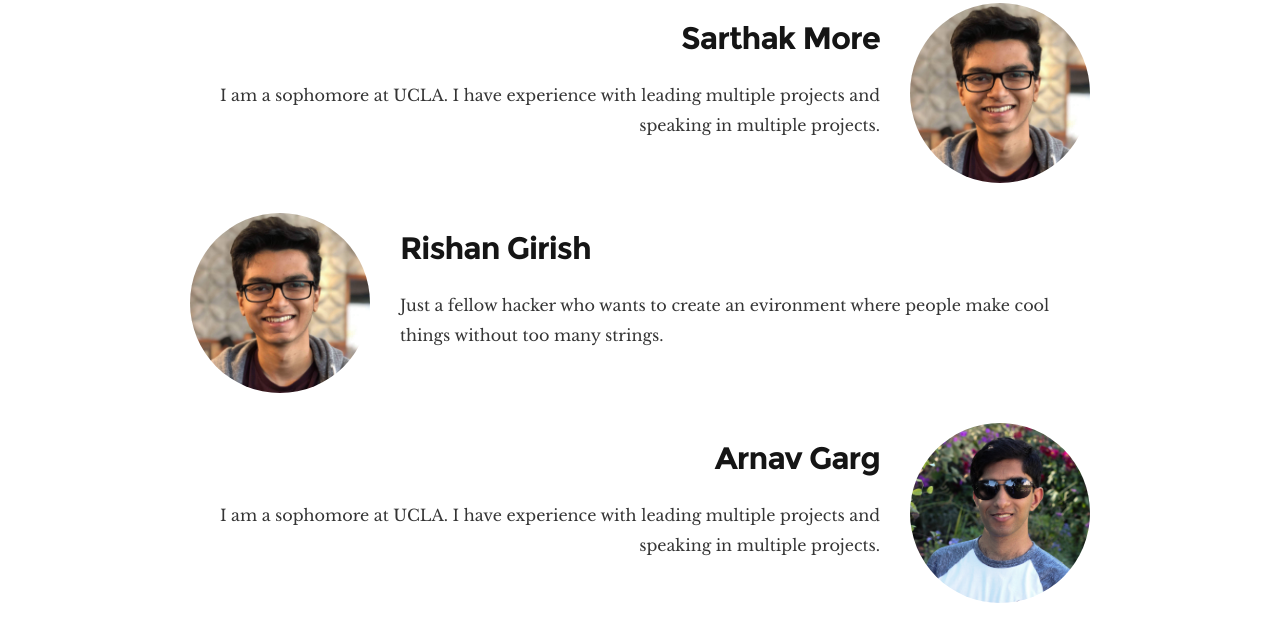
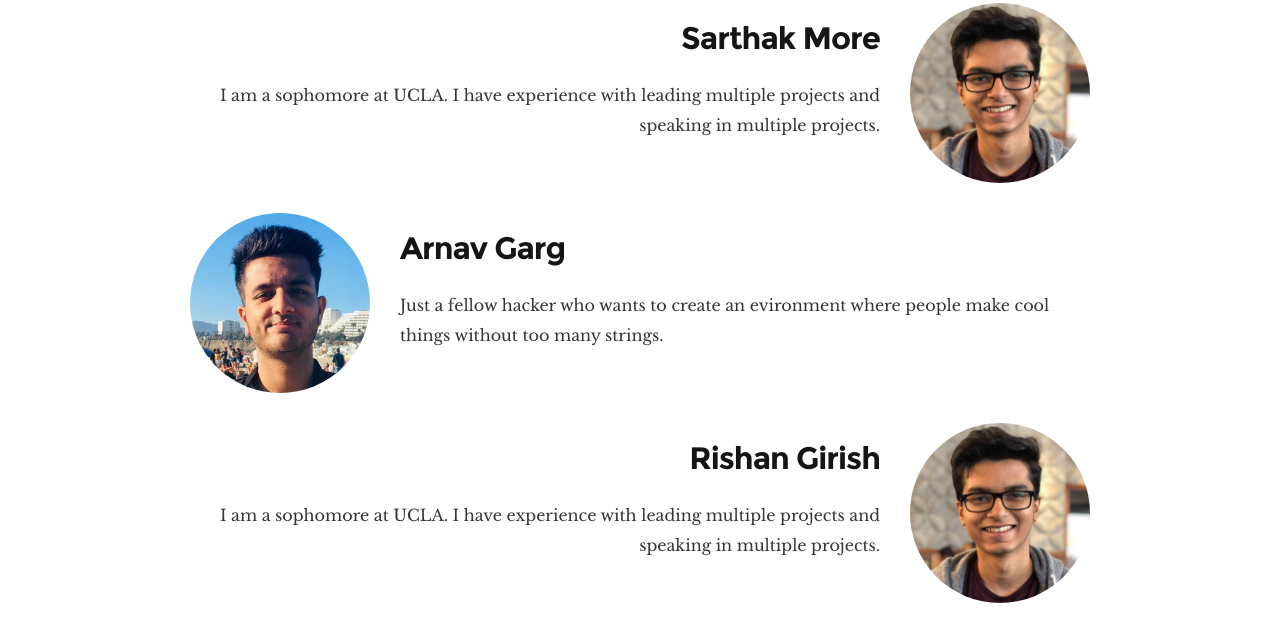
Before and after one commit to theopclubucla/TheOpClubUCLA.github.io, a plain HTML site: page index.html in a window 1280 px wide. Shown: the part 3467-4097 px from the top of the page. Drawn offline with Linux system fonts and the light colour scheme; files whose address does not match are found by name.

Commit message:
added arnav image

```diff
--- a/index.html
+++ b/index.html
@@ -272,16 +272,16 @@
         </div> <!-- end profile description -->
 
         <div style="width: 100%; height: 210px;" class="animate-this">
-          <img width="180" height="180" class="pull-left profile" alt="sample-image" src="images/avatars/sarthak.jpg"><br>
-          <h1 style="font-family: montserrat-bold; text-align: left;">Rishan Girish</h1>
+          <img width="180" height="180" class="pull-left profile" alt="sample-image" src="images/avatars/arnav.jpg"><br>
+          <h1 style="font-family: montserrat-bold; text-align: left;">Arnav Garg</h1>
           <p style="font-family: librebaskerville-regular; text-align: left;">
             Just a fellow hacker who wants to create an evironment where people make cool things without too many strings.
           </p>
         </div> <!-- end profile description -->
 
         <div style="width: 100%; height: 210px;" class="animate-this">
-          <img width="180" height="180" class="pull-right profile" alt="sample-image" src="images/avatars/karthik.jpg"><br>
-          <h1 style="font-family: montserrat-bold; text-align: right;">Arnav Garg</h1>
+          <img width="180" height="180" class="pull-right profile" alt="sample-image" src="images/avatars/sarthak.jpg"><br>
+          <h1 style="font-family: montserrat-bold; text-align: right;">Rishan Girish</h1>
           <p style="font-family: librebaskerville-regular; text-align: right;">
             I am a sophomore at UCLA. I have experience with leading multiple projects
             and speaking in multiple projects.
```
Also changed, not shown: images/avatars/arnav.jpg (added).
